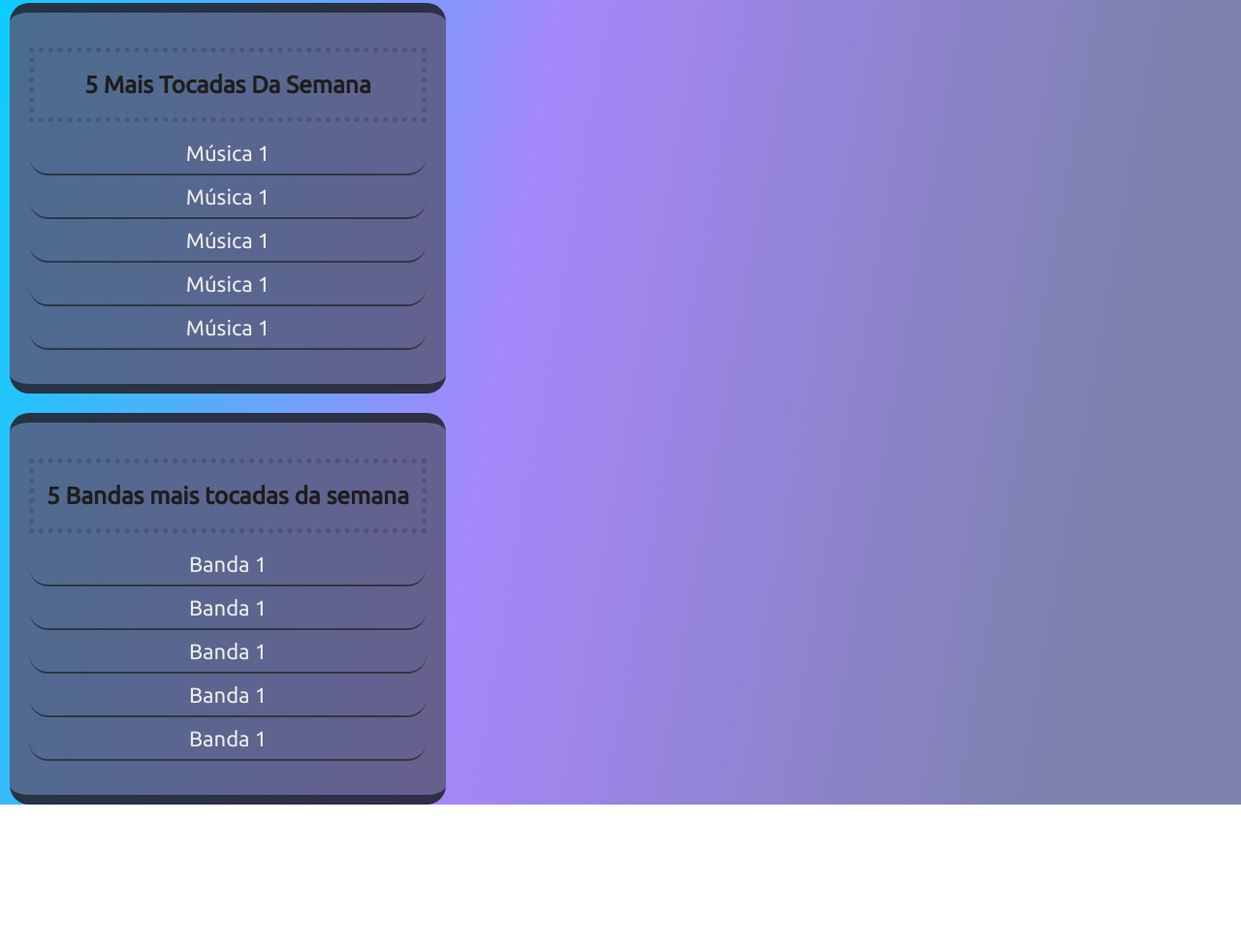
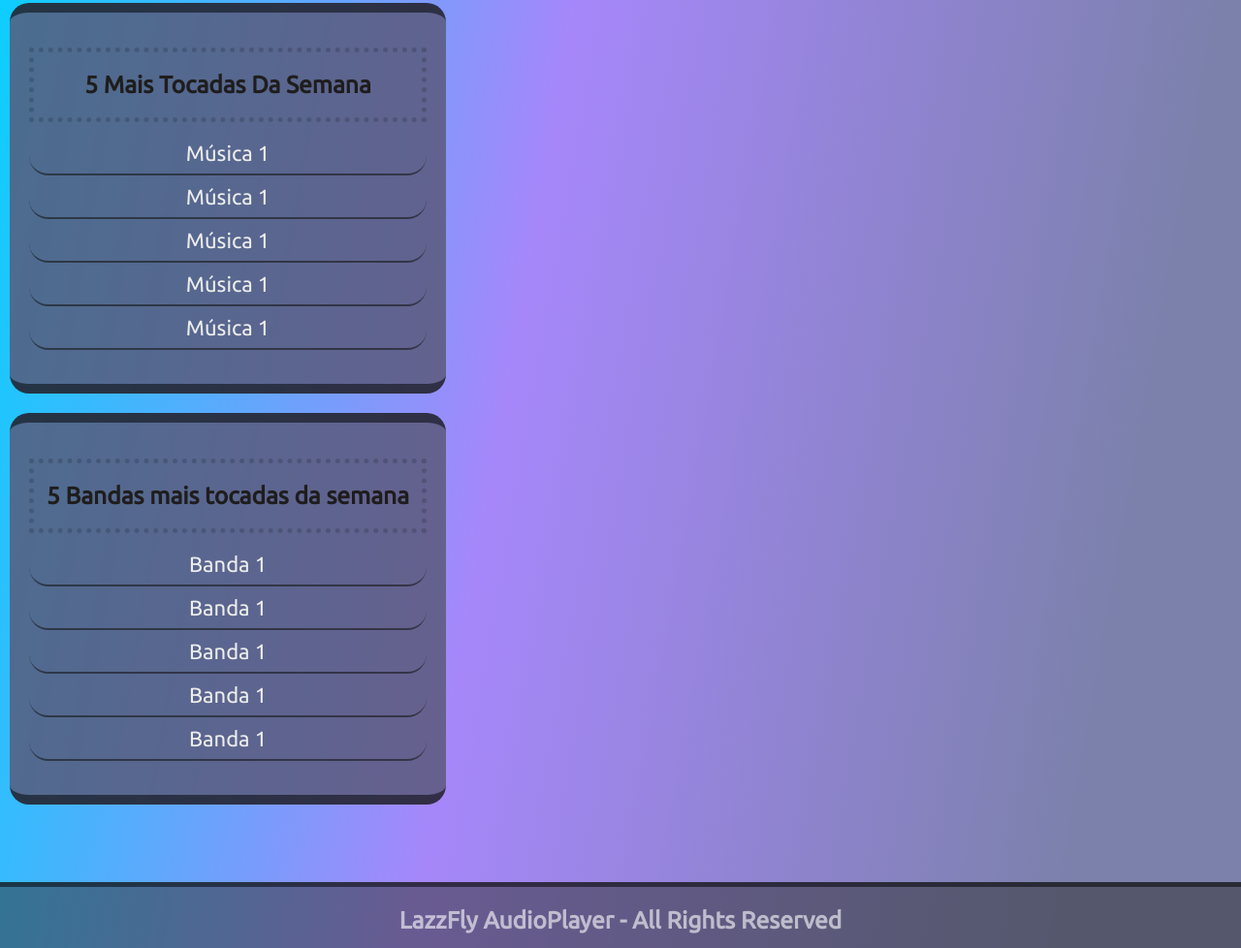
Before and after one commit to KauanLazzarin/Projeto-Site-Musica, a plain HTML site: page src/index.html in a window 1280 px wide. Shown: the part 281-1259 px from the top of the page at 97% size. Before the commit the page ends 1111 px from the top, so only its background shows below. Drawn offline with nearby package versions, Linux system fonts and the light colour scheme.

Commit message:
mudanças aceitas

```diff
--- a/src/index.html
+++ b/src/index.html
@@ -45,7 +45,12 @@
                         <li><a href="">Banda 1</a></li>
                         <li><a href="">Banda 1</a></li>
                     </ul>
-                </div>
+                 </div>
+            </div>
+            <div class="page-footer">
+                <footer>
+                    <h5>LazzFly AudioPlayer - All Rights Reserved</h5>
+                </footer>
             </div>
     </body>
 
--- a/styles/index-style.css
+++ b/styles/index-style.css
@@ -1,3 +1,5 @@
+
+
 /* Começo da estilização do titulo */
 
 .main-title {
@@ -172,7 +174,7 @@
 
 /* Fim estilização 5 mais tocadas*/
 
-/*Copmeço estilização bandas mais tocadas*/
+/*Começo estilização bandas mais tocadas*/
 
 .top-bands-list {
     margin-top: 20px;
@@ -223,3 +225,25 @@
     color: #1f1d1d;
     border: 5px dotted rgba(0, 0, 0, 0.158);
 }
+
+/* Fim estilização top bandas*/
+
+/* Começo estilização footer */
+.page-footer {
+    background-color: rgba(51, 53, 54, 0.527);
+    box-sizing: 20px;
+    padding: 5px;
+    border-top: 5px solid rgba(0, 0, 0, 0.521);
+    margin-top: 10vh;
+}
+
+.page-footer h5 {
+    display: flex;
+    align-items: center;
+    justify-content: center;
+
+    font-family: 'Ubuntu';
+    font-weight: bold;
+    opacity: 0.6;
+    color: rgb(255, 255, 255);
+}
```
